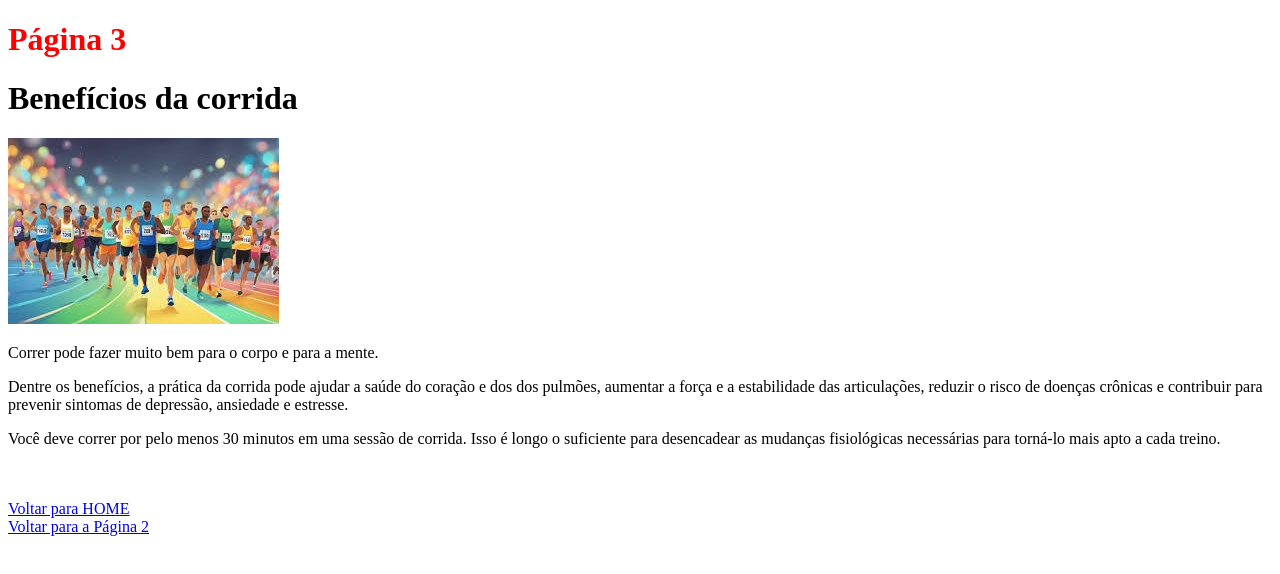
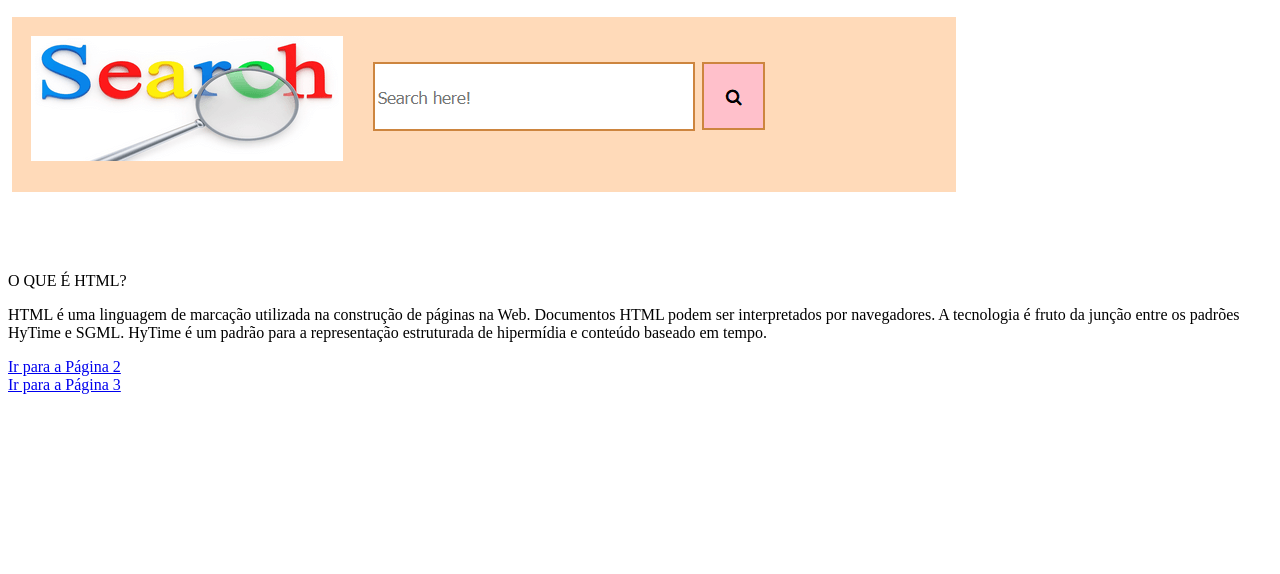
Before and after one commit to marlon22021976/provaA1, a plain HTML site: page index3.html in a window 1280 px wide. Drawn offline with Linux system fonts and the light colour scheme.

Commit message:
Update index3.html

```diff
--- a/index3.html
+++ b/index3.html
@@ -1,27 +1,25 @@
 <!DOCTYPE html>
 <html>
 <head>
-    <title>Página 3</title>
+    <title>HOME</title>
 </head>
 <body>
-    <h1 style ="color:red;">Página 3</h1>
-    <h1>Benefícios da corrida</h1>
-    <img src="corrida1.jpg">
-    <p>Correr pode fazer muito bem para o corpo e para a mente.
-        <p> Dentre os benefícios, a prática da corrida pode ajudar a saúde do coração e dos dos pulmões, aumentar a força e a estabilidade das articulações, reduzir o risco de doenças crônicas e contribuir para prevenir sintomas de depressão, ansiedade e estresse.</p>
-    </p>
-
-    <p>Você deve correr por pelo menos 30 minutos em uma sessão de corrida. Isso é longo o suficiente para desencadear as mudanças fisiológicas necessárias para torná-lo mais apto a cada treino.</p>
 
 
+    <img id="profile-image" src="cabecalho.png"
+
     <br>
+    <p>O QUE É HTML?</p>
+    <p>HTML é uma linguagem de marcação utilizada na construção de páginas na Web.
+         Documentos HTML podem ser interpretados por navegadores.
+          A tecnologia é fruto da junção entre os padrões HyTime e SGML.
+           HyTime é um padrão para a representação estruturada de hipermídia e conteúdo baseado em tempo.</p>
+
+    <a href="index2.html">Ir para a Página 2</a>
     <br>
 
-    <a href="index.html">Voltar para HOME</a>
+    <a href="index3.html">Ir para a Página 3</a>
     <br>
 
-    <a href="index2.html">Voltar para a Página 2</a>
-    <br>
-    <body>
-
-    <html>
+</body>
+</html>
```
